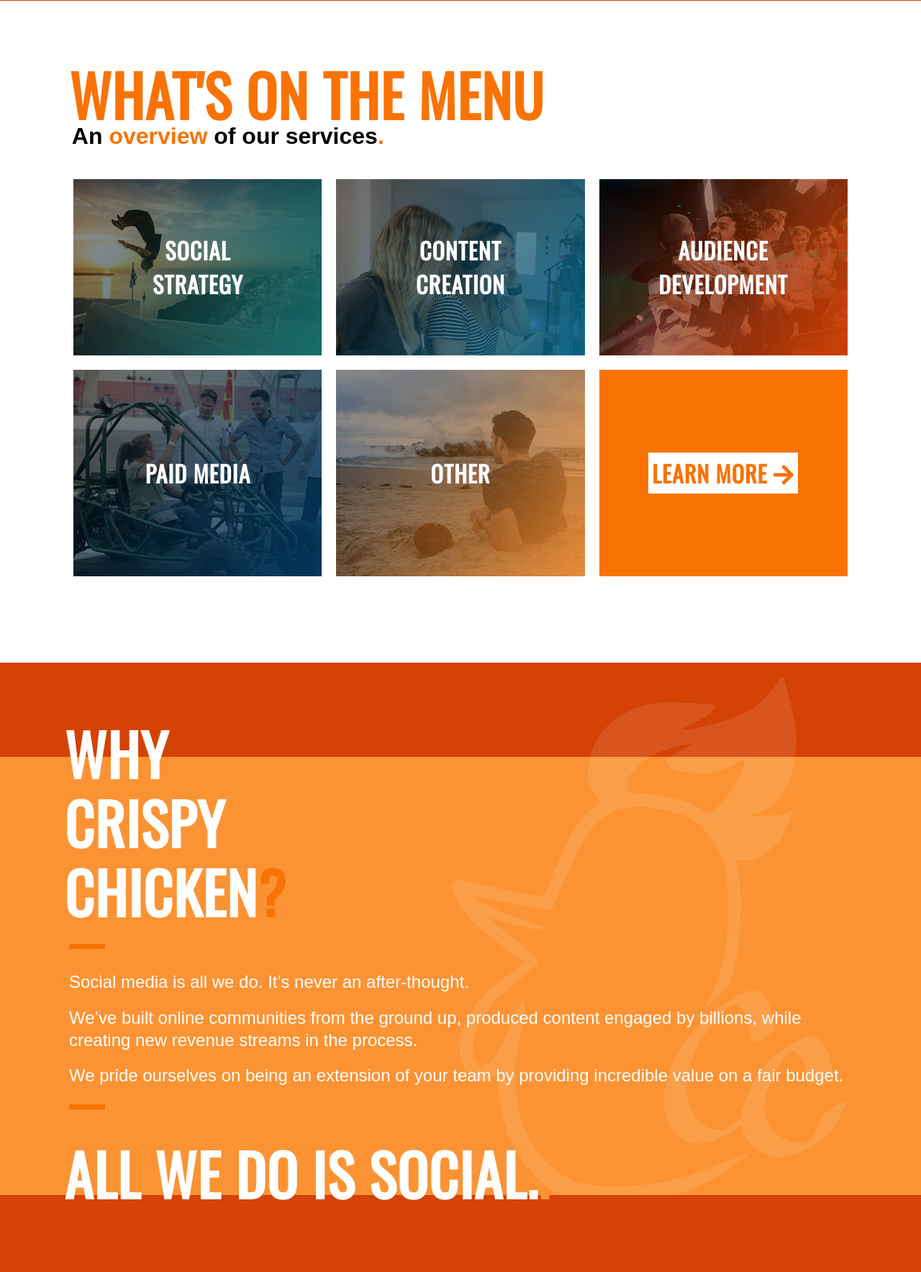
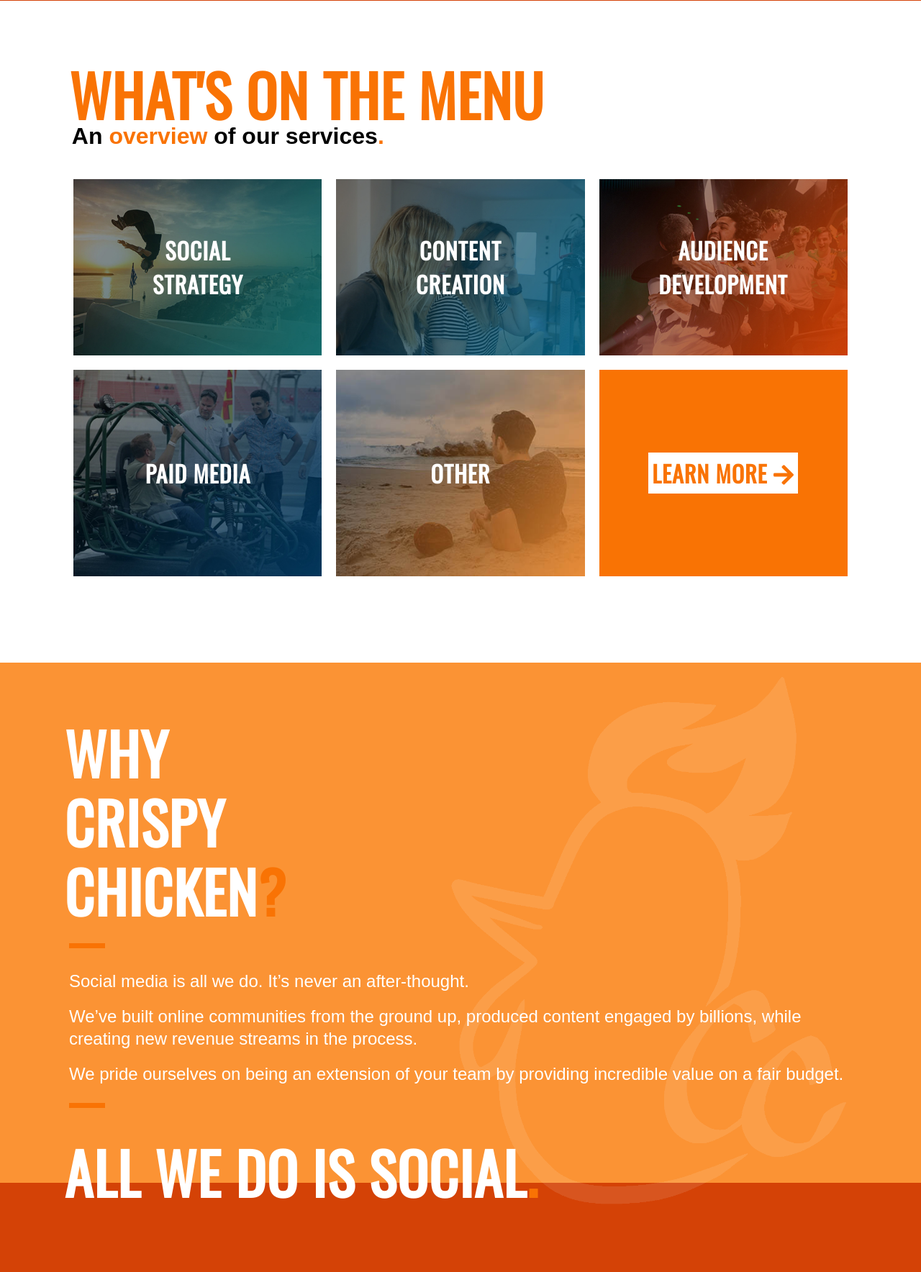
Before and after one commit to jspark721/cc-website2, a PHP site: page / in a window 1280 px wide. Shown: the part 1599-3367 px from the top of the page at 72% size. Run offline with PHP 8.4, Linux system fonts and the light colour scheme; some libraries are stand-ins or nearby versions; some web fonts are replaced.

Commit message:
make minor scss adjustments to homepage

```diff
--- a/css/main.css
+++ b/css/main.css
@@ -123,6 +123,9 @@ body {
   margin: 0;
   font-family: "proxima-nova", sans-serif; }
 
+section {
+  min-height: 800px; }
+
 #page-load {
   background: #f97304;
   z-index: 20;
@@ -238,7 +241,7 @@ button {
   justify-content: center;
   align-items: center;
   flex-direction: column;
-  overflow-x: hidden; }
+  overflow: hidden; }
 
 .logo {
   width: 70px;
@@ -275,7 +278,6 @@ button {
   overflow: hidden;
   min-width: 100%;
   min-height: 100%;
-  height: 100vh;
   position: absolute;
   left: 50%;
   /* % of surrounding element */
@@ -349,9 +351,9 @@ button {
   width: 100%;
   height: 55%;
   overflow: hidden; }
-  .work-video--thumbnail video {
-    width: 100%;
-    height: 100%; }
+
+.work-video {
+  width: 100%; }
 
 .work-video--textarea {
   position: absolute;
@@ -522,16 +524,11 @@ button {
   position: relative;
   width: 100%;
   height: 95vh;
-  min-height: 870px;
+  min-height: 850px;
+  max-height: 880px;
   background: #fb9334; }
 
-.about--redbg {
-  position: absolute;
-  width: 100%;
-  height: 15%;
-  background: #d44206; }
-
-.about--redbg2 {
+.about--bg {
   position: absolute;
   width: 100%;
   height: 15%;
@@ -544,11 +541,13 @@ button {
   opacity: .1;
   right: 0;
   width: 60%;
-  z-index: 0; }
+  max-width: 870px;
+  z-index: 1; }
 
 .about--textarea {
   position: absolute;
-  top: 9%; }
+  top: 9%;
+  z-index: 2; }
   .about--textarea .hero-title-line {
     background: #f97304;
     margin-bottom: 30px;
@@ -577,7 +576,7 @@ button {
   font-size: 5em;
   color: #ffffff; }
   .about--bigtitle span {
-    color: #fb9334; }
+    color: #f97304; }
 
 .contact-container {
   position: relative;
@@ -615,6 +614,7 @@ footer {
   background: #f97304;
   width: 100%;
   height: 35vh;
+  min-height: 300px;
   padding-bottom: 8px; }
 
 .footer-container {
@@ -661,6 +661,10 @@ footer {
       color: #d44206; }
 
 @media screen and (min-width: 1400px) {
+  .work-container {
+    height: 120vh;
+    max-height: 1200px;
+    background: #d44206; }
   .work-video--thumbnail {
     height: 65%; }
   .work-video--textarea {
--- a/index.html
+++ b/index.html
@@ -72,7 +72,7 @@
     <div class="work-video--grid">
       <div class="work-video--item">
         <div class="work-video--thumbnail">
-          <video autoplay muted loop id="hero-video">
+          <video autoplay muted loop class="work-video">
             <source src="assets/work-vid1.mp4" type="video/mp4">
           </video>
         </div>
@@ -84,7 +84,7 @@
       </div>
       <div class="work-video--item">
         <div class="work-video--thumbnail">
-          <video autoplay muted loop id="hero-video">
+          <video autoplay muted loop class="work-video">
             <source src="assets/work-vid2.mp4" type="video/mp4">
           </video>
         </div>
@@ -96,7 +96,7 @@
       </div>
       <div class="work-video--item">
         <div class="work-video--thumbnail">
-          <video autoplay muted loop id="hero-video">
+          <video autoplay muted loop class="work-video">
             <source src="assets/work-vid3.mp4" type="video/mp4">
           </video>
         </div>
@@ -167,7 +167,6 @@
   </section>
 
   <section class="about-container">
-    <div class="about--redbg"></div>
     <img class="logo-bg" src="assets/cc-logo-sm.png" />
     <div class="about--textarea">
       <h1>why <br>crispy <br>chicken<span>?</span></h1>
@@ -178,9 +177,9 @@
       <br>
       <h2>We pride ourselves on being an extension of your team by providing incredible value on a fair budget.</h2>
       <div class="hero-title-line"></div>
-      <h3 class="about--bigtitle">ALL WE DO IS SOCIAL.<span>.</span></h3>
+      <h3 class="about--bigtitle">ALL WE DO IS SOCIAL<span>.</span></h3>
     </div>
-    <div class="about--redbg2"></div>
+    <div class="about--bg"></div>
   </section>
 
 
--- a/scss/main.scss
+++ b/scss/main.scss
@@ -12,6 +12,9 @@ body {
   margin: 0;
   font-family: $body;
 
+}
+section {
+  min-height: 800px;
 }
 #page-load {
   background: $orange;
@@ -141,7 +144,7 @@ button {
   justify-content: center;
   align-items: center;
   flex-direction: column;
-  overflow-x: hidden;
+  overflow: hidden;
 }
 
 .logo {
@@ -185,7 +188,7 @@ button {
   overflow: hidden;
   min-width: 100%;
   min-height: 100%;
-  height: 100vh;
+  // height: 100vh;
   position: absolute;
   left: 50%; /* % of surrounding element */
   top: 50%;
@@ -265,10 +268,9 @@ button {
   width: 100%;
   height: 55%;
   overflow: hidden;
-  video {
-    width: 100%;
-    height: 100%;
-  }
+}
+.work-video {
+  width: 100%;
 }
 
 .work-video--textarea {
@@ -468,17 +470,13 @@ button {
   position: relative;
   width: 100%;
   height: 95vh;
-  min-height: 870px;
+  min-height: 850px;
+  max-height: 880px;
   background: $lightorange;
 }
 
-.about--redbg {
-  position: absolute;
-  width: 100%;
-  height: 15%;
-  background: $redorange;
-}
-.about--redbg2 {
+
+.about--bg {
   position: absolute;
   width: 100%;
   height: 15%;
@@ -492,11 +490,13 @@ button {
   opacity: .1;
   right: 0;
   width: 60%;
-  z-index: 0;
+  max-width: 870px;
+  z-index: 1;
 }
 .about--textarea {
   position: absolute;
   top: 9%;
+  z-index: 2;
   .hero-title-line {
     background: $orange;
     margin-bottom: 30px;
@@ -530,7 +530,7 @@ button {
   font-size: 5em;
   color: $white;
   span {
-    color: $lightorange;
+    color: $orange;
   }
 }
 
@@ -577,6 +577,7 @@ footer {
   background: $orange;
   width: 100%;
   height: 35vh;
+  min-height: 300px;
   padding-bottom: 8px;
 }
 
@@ -631,6 +632,11 @@ footer {
   }
 }
 @media screen and (min-width: 1400px) {
+  .work-container {
+    height: 120vh;
+    max-height: 1200px;
+    background: $redorange;
+  }
   .work-video--thumbnail {
     height: 65%;
   }
```
